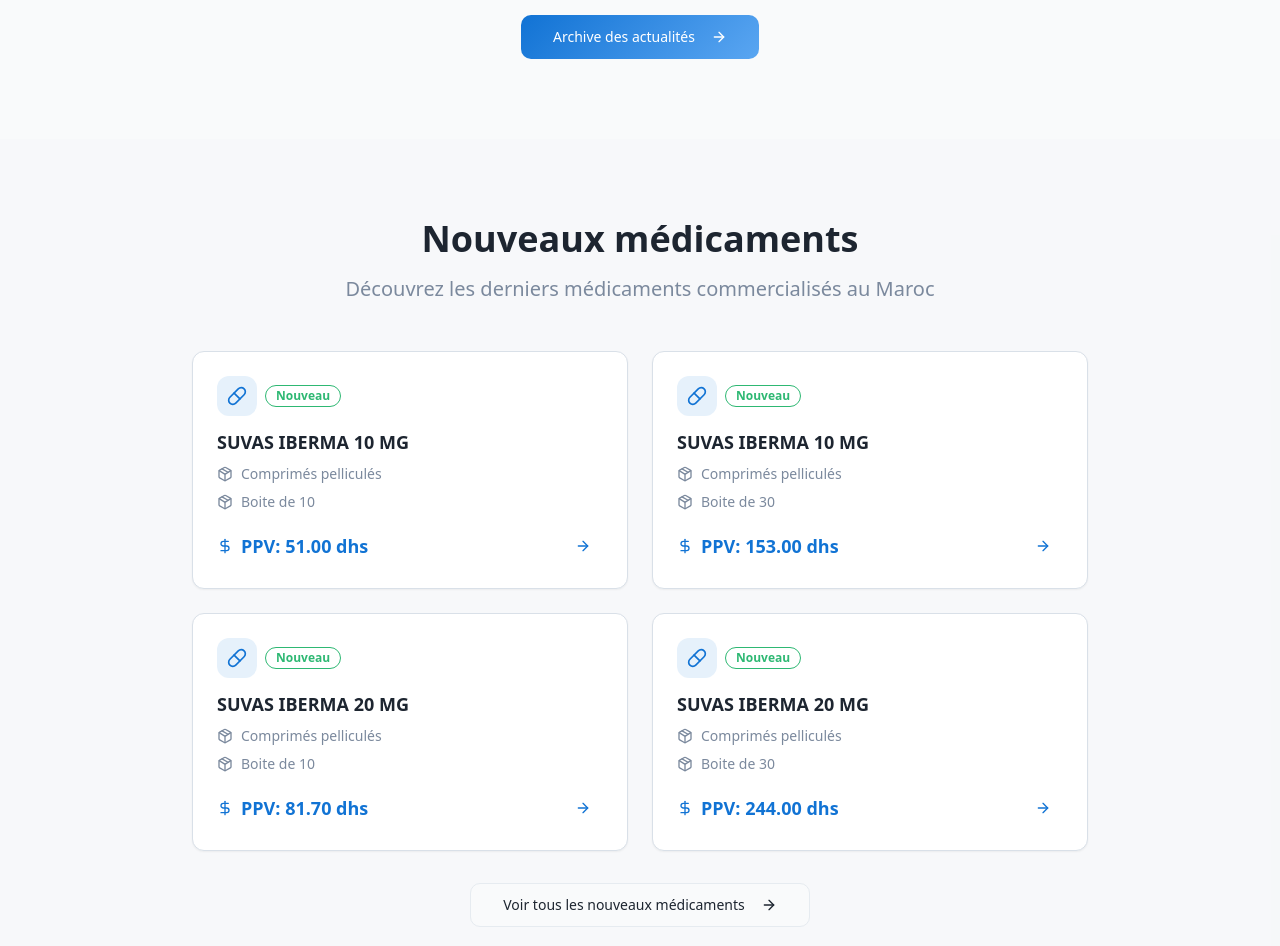
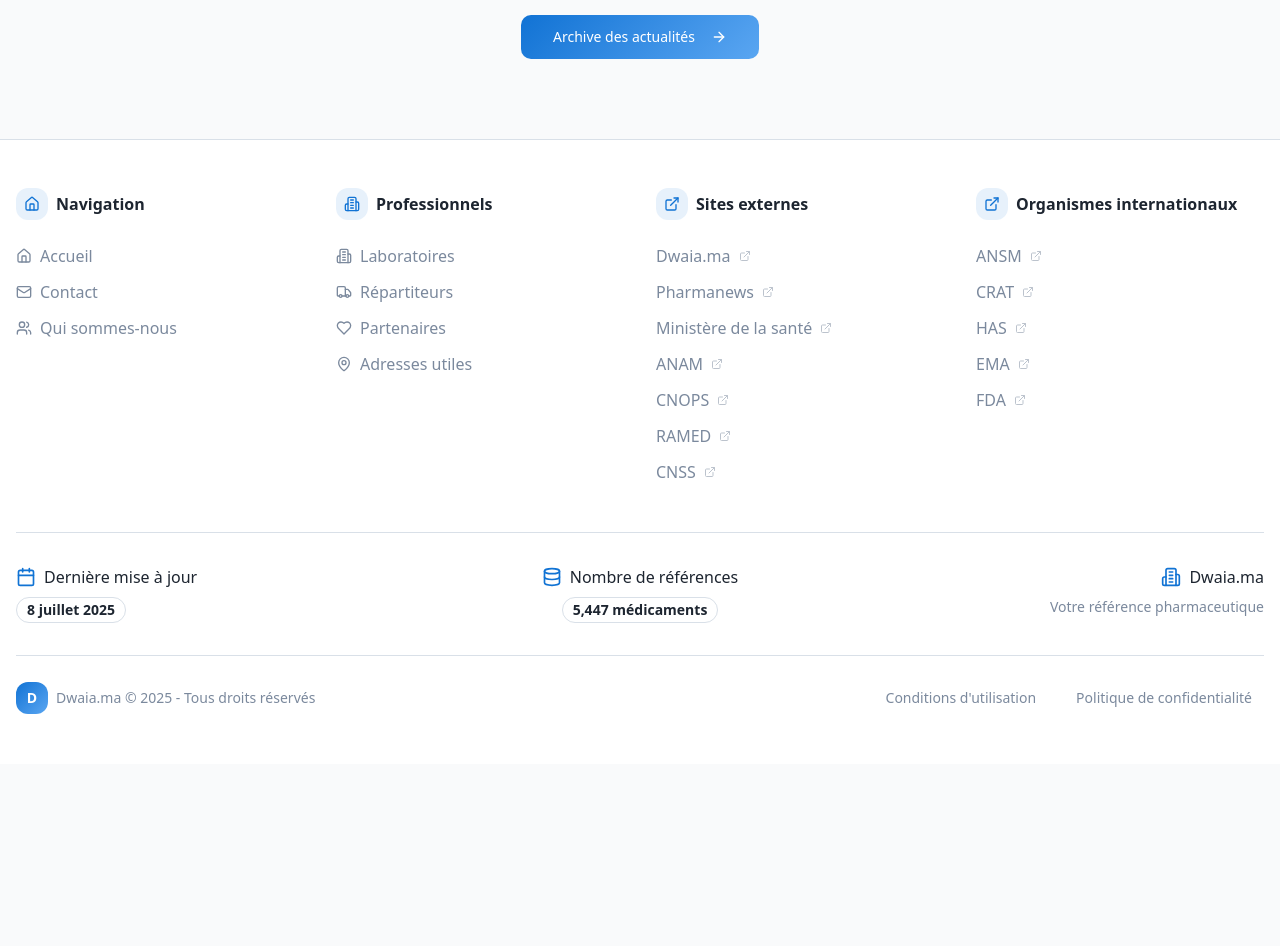
Before and after one commit to MokokAf/PharmaDW, a React (Vite) app: page / in a window 1280 px wide. Shown: the part 2560-3506 px from the top of the page. After the commit the page ends 3324 px from the top, so only its background shows below. Built offline with nearby package versions, Linux system fonts and the light colour scheme.

Commit message:
Fix: Remove New Medications section
The New Medications section has been removed from the website.

```diff
--- a/src/components/NewMedicationsSection.tsx
+++ /dev/null
@@ -1,113 +0,0 @@
-import { Card, CardContent, CardHeader } from "@/components/ui/card";
-import { Badge } from "@/components/ui/badge";
-import { Button } from "@/components/ui/button";
-import { Pill, Package, DollarSign, ArrowRight } from "lucide-react";
-
-const NewMedicationsSection = () => {
-  const medications = [
-    {
-      name: "SUVAS IBERMA 10 MG",
-      form: "Comprimés pelliculés",
-      packaging: "Boite de 10",
-      price: "51.00 dhs",
-      isNew: true
-    },
-    {
-      name: "SUVAS IBERMA 10 MG",
-      form: "Comprimés pelliculés",
-      packaging: "Boite de 30",
-      price: "153.00 dhs",
-      isNew: true
-    },
-    {
-      name: "SUVAS IBERMA 20 MG",
-      form: "Comprimés pelliculés",
-      packaging: "Boite de 10",
-      price: "81.70 dhs",
-      isNew: true
-    },
-    {
-      name: "SUVAS IBERMA 20 MG",
-      form: "Comprimés pelliculés",
-      packaging: "Boite de 30",
-      price: "244.00 dhs",
-      isNew: true
-    }
-  ];
-
-  return (
-    <section className="py-20 bg-muted/30">
-      <div className="container mx-auto px-4">
-        <div className="text-center mb-12">
-          <h2 className="text-3xl md:text-4xl font-bold text-foreground mb-4">
-            Nouveaux médicaments
-          </h2>
-          <p className="text-xl text-muted-foreground max-w-2xl mx-auto">
-            Découvrez les derniers médicaments commercialisés au Maroc
-          </p>
-        </div>
-
-        <div className="max-w-4xl mx-auto">
-          <div className="grid grid-cols-1 md:grid-cols-2 gap-6 mb-8">
-            {medications.map((med, index) => (
-              <Card key={index} className="group hover:shadow-medium transition-all duration-300 cursor-pointer border-border hover:border-primary/30">
-                <CardHeader className="pb-3">
-                  <div className="flex items-center justify-between">
-                    <div className="flex items-center space-x-2">
-                      <div className="w-10 h-10 bg-primary/10 rounded-lg flex items-center justify-center">
-                        <Pill className="h-5 w-5 text-primary" />
-                      </div>
-                      {med.isNew && (
-                        <Badge variant="outline" className="border-secondary text-secondary">
-                          Nouveau
-                        </Badge>
-                      )}
-                    </div>
-                  </div>
-                </CardHeader>
-
-                <CardContent>
-                  <h3 className="text-lg font-semibold text-foreground mb-2 group-hover:text-primary transition-colors">
-                    {med.name}
-                  </h3>
-
-                  <div className="space-y-2 mb-4">
-                    <div className="flex items-center space-x-2 text-sm text-muted-foreground">
-                      <Package className="h-4 w-4" />
-                      <span>{med.form}</span>
-                    </div>
-                    <div className="flex items-center space-x-2 text-sm text-muted-foreground">
-                      <Package className="h-4 w-4" />
-                      <span>{med.packaging}</span>
-                    </div>
-                  </div>
-
-                  <div className="flex items-center justify-between">
-                    <div className="flex items-center space-x-2">
-                      <DollarSign className="h-4 w-4 text-primary" />
-                      <span className="text-lg font-semibold text-primary">
-                        PPV: {med.price}
-                      </span>
-                    </div>
-                    <Button variant="ghost" size="sm" className="text-primary hover:text-primary/80">
-                      <ArrowRight className="h-4 w-4" />
-                    </Button>
-                  </div>
-                </CardContent>
-              </Card>
-            ))}
-          </div>
-
-          <div className="text-center">
-            <Button variant="outline" size="lg">
-              Voir tous les nouveaux médicaments
-              <ArrowRight className="h-5 w-5 ml-2" />
-            </Button>
-          </div>
-        </div>
-      </div>
-    </section>
-  );
-};
-
-export default NewMedicationsSection;
--- a/src/pages/Index.tsx
+++ b/src/pages/Index.tsx
@@ -2,7 +2,7 @@ import Header from "@/components/Header";
 import HeroSection from "@/components/HeroSection";
 import DwaIASection from "@/components/DwaIASection";
 import NewsSection from "@/components/NewsSection";
-import NewMedicationsSection from "@/components/NewMedicationsSection";
+
 import Footer from "@/components/Footer";
 
 const Index = () => {
@@ -13,7 +13,7 @@ const Index = () => {
         <HeroSection />
         <DwaIASection />
         <NewsSection />
-        <NewMedicationsSection />
+
       </main>
       <Footer />
     </div>
```
